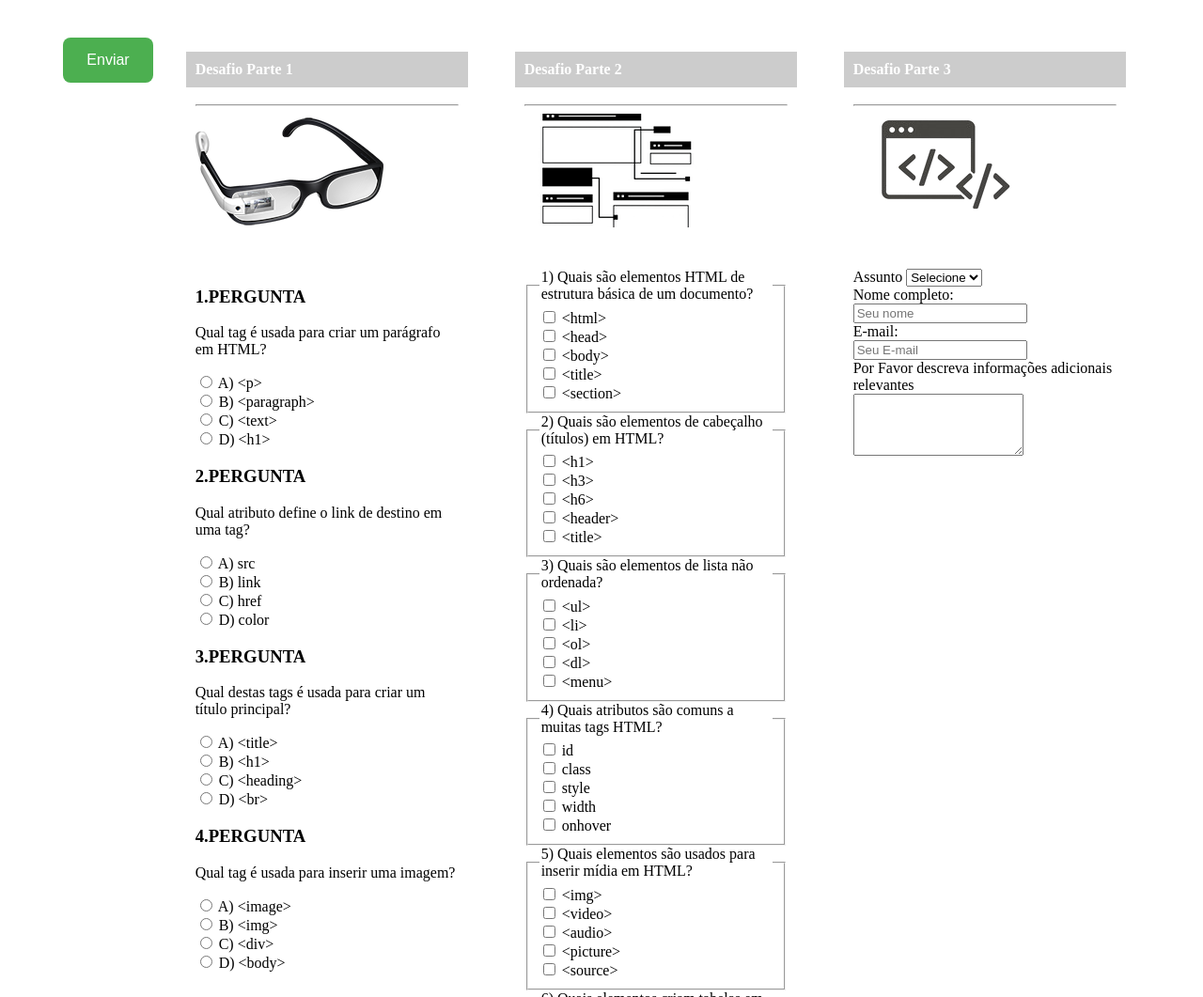
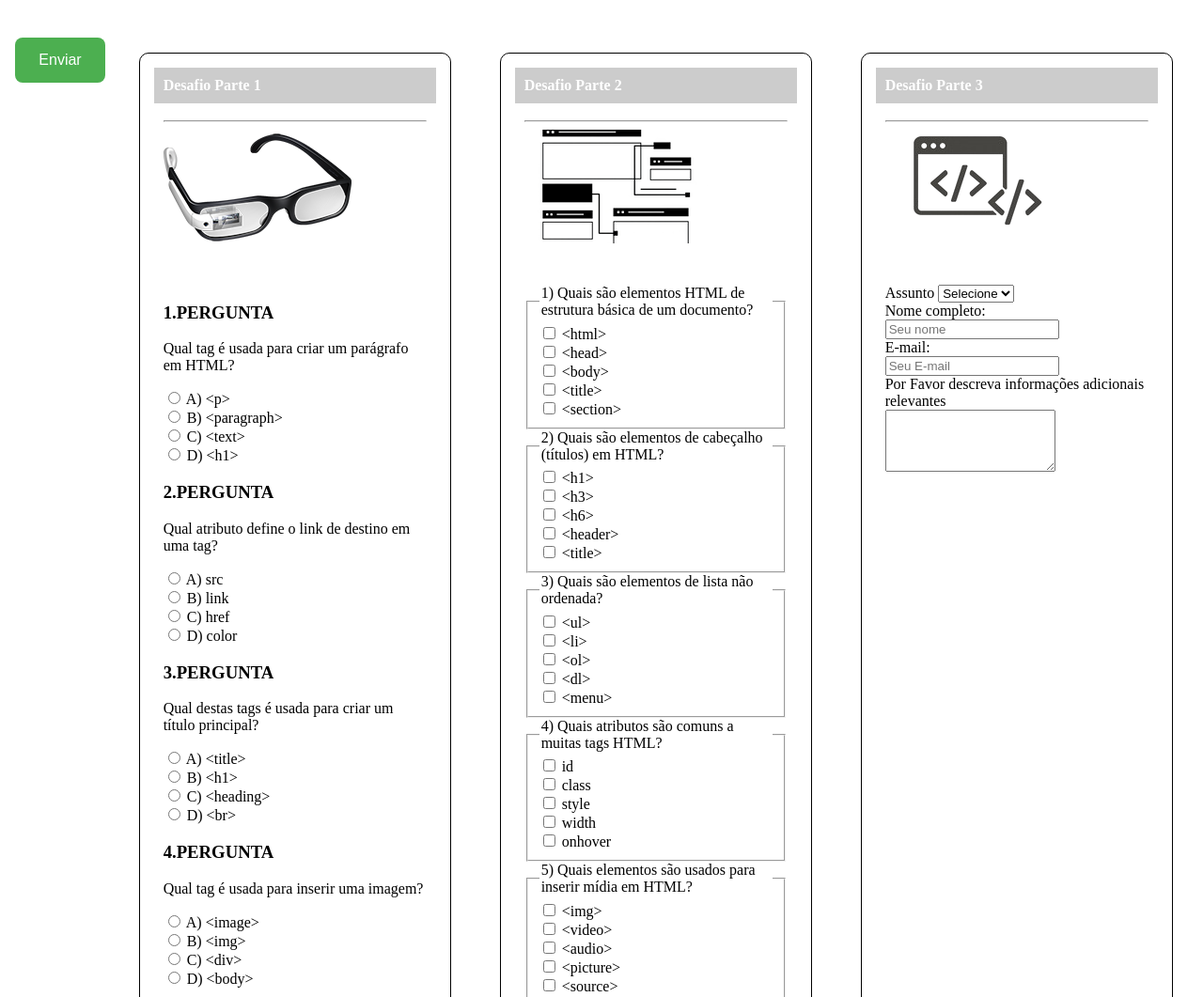
Before and after one commit to Felipe-B-01010/Quiz-de-Html, a plain HTML site: page index.html in a window 1280 px wide. Shown: the top 1061 px of the page at 94% size. Drawn offline with Linux system fonts and the light colour scheme.

Commit message:
Criação de bordas

```diff
--- a/css/desafios.css
+++ b/css/desafios.css
@@ -18,6 +18,8 @@
             /* Só pra destacar cada parte */
             padding: 15px;
             border-radius: 10px;
+            margin: 1rem;
+            border: 1px solid black;
         }
 
 
```
